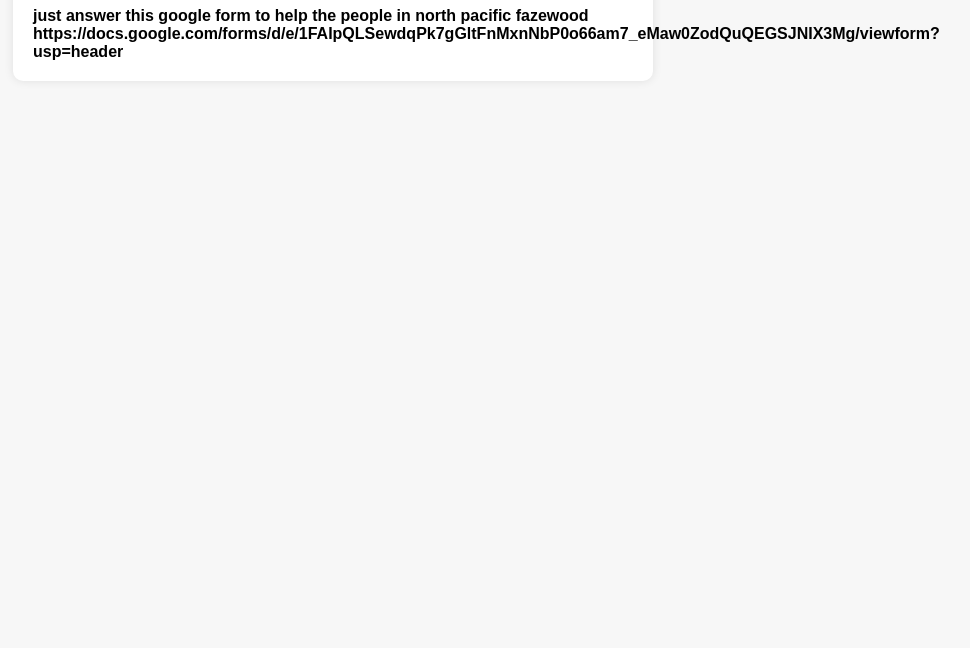
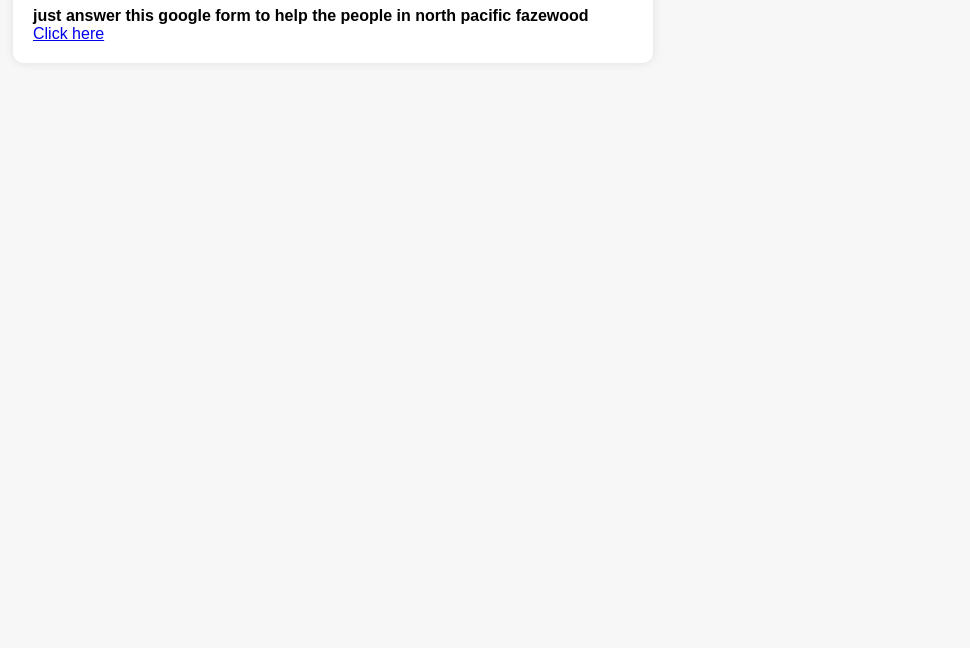
Before and after one commit to foxydegenroal/new, a plain HTML site: page survey.html in a window 1280 px wide. Shown: the part 152-800 px from the top of the page, without its empty margins (307-1277 px from the left). Drawn offline with Linux system fonts and the light colour scheme.

Commit message:
Update survey.html

```diff
--- a/survey.html
+++ b/survey.html
@@ -46,7 +46,10 @@
         <form id="surveyForm">
 
             <label>just answer this google form to help the people in north pacific fazewood </label><br>
-             <label>https://docs.google.com/forms/d/e/1FAIpQLSewdqPk7gGltFnMxnNbP0o66am7_eMaw0ZodQuQEGSJNIX3Mg/viewform?usp=header</label><br>
+
+
+            <a href="https://docs.google.com/forms/d/e/1FAIpQLSewdqPk7gGltFnMxnNbP0o66am7_eMaw0ZodQuQEGSJNIX3Mg/viewform?usp=header">Click here</a>
+
 
 
         </form>
```
